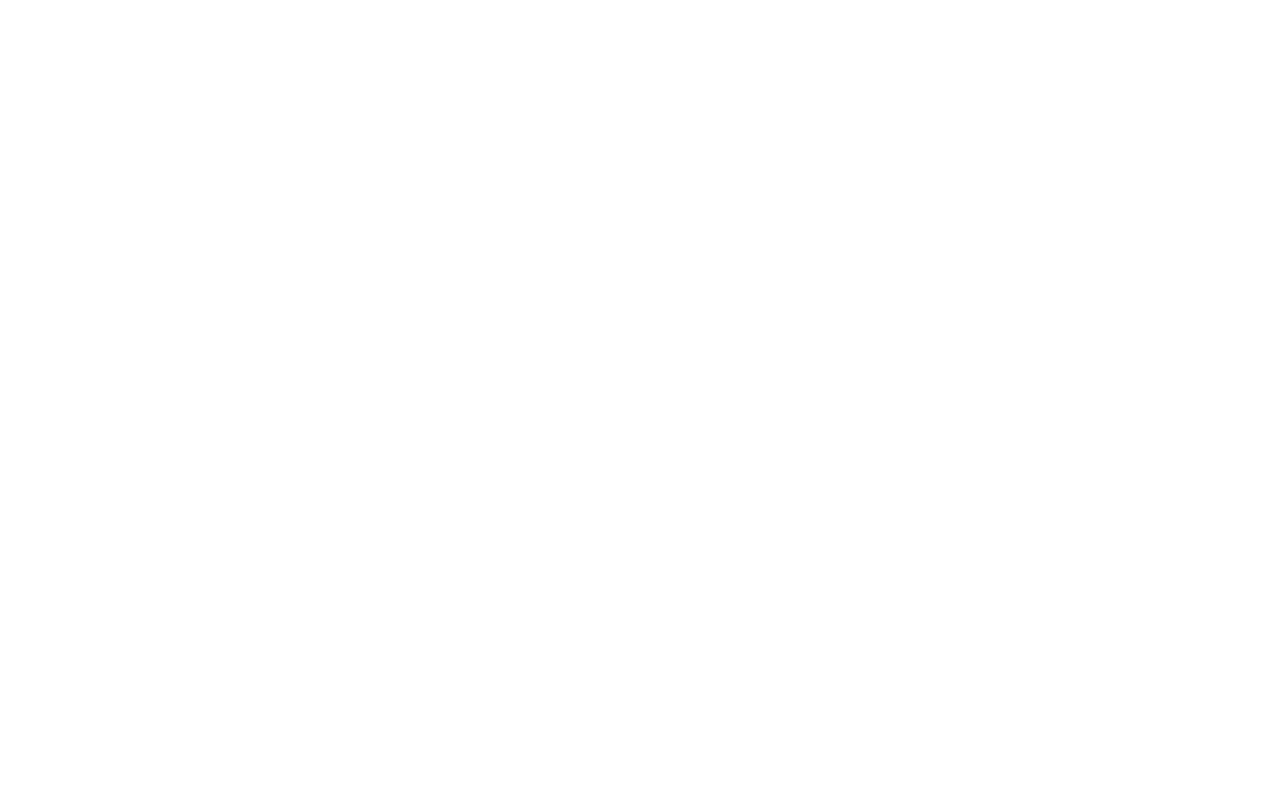
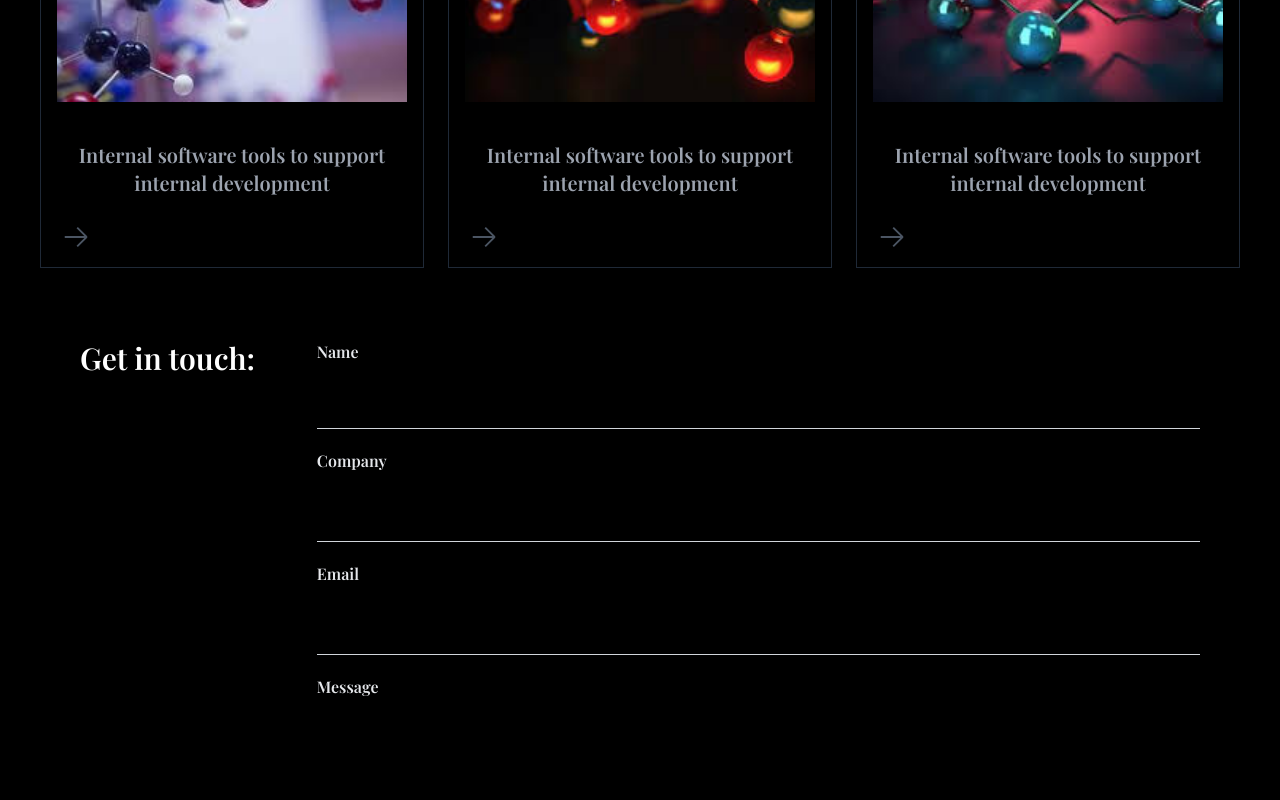
Before and after one commit to solomon-ojo/aortastudio, a React (Vite) app in the folder client/: page /client-stories in a window 1280 px wide. Shown: the part 4240-5040 px from the top of the page. Before the commit the page ends 2890 px from the top, so only its background shows below. Built offline with nearby package versions, Linux system fonts and the light colour scheme; a web font is replaced by a local one.

Commit message:
add client stories page

```diff
--- /dev/null
+++ b/client/src/components/ClientCard.jsx
@@ -0,0 +1,44 @@
+import React, { useState } from "react";
+import { VscArrowRight } from "react-icons/vsc";
+import { cards } from "../utils/card";
+
+const ClientCard = () => {
+  const [hoveredCardId, setHoveredCardId] = useState(null);
+
+  return (
+    <section className="w-full text-white py-8 pt-12">
+      <div className="w-full grid grid-cols-1 md:grid-cols-2 lg:grid-cols-3 gap-6  cursor-pointer">
+        {cards.map((card) => (
+          <div
+            key={card.id}
+            onMouseEnter={() => setHoveredCardId(card.id)}
+            onMouseLeave={() => setHoveredCardId(null)}
+            className="flex flex-col items-center justify-between h-[450px] bg-black hover:bg-orange-900/20 shadow-md border border-gray-800"
+          >
+            <img
+              src={card.image}
+              alt={card.title}
+              className="w-full h-2/3 object-cover p-4"
+              draggable={false}
+            />
+            <div className="p-2 text-center text-gray-400 text-xl font-semibold">
+              {card.title}
+            </div>
+            <div className="w-full pl-5 mb-4">
+              <VscArrowRight
+                size={30}
+                className={`transition-all duration-300 ease-in-out ${
+                  hoveredCardId === card.id
+                    ? "text-green-700 -rotate-45"
+                    : "text-gray-600"
+                }`}
+              />
+            </div>
+          </div>
+        ))}
+      </div>
+    </section>
+  );
+};
+
+export default ClientCard;
--- a/client/src/components/ClientServices.jsx
+++ b/client/src/components/ClientServices.jsx
@@ -2,6 +2,8 @@
 import Container from "./Container";
 import ServiceButtons from "./ServiceButtons";
 import { clientServices } from "../utils/activity";
+import ClientCard from "./ClientCard";
+import ContactSection from "./ContactSection";
 
 const ClientServices = () => {
   return (
@@ -13,6 +15,10 @@
               <ServiceButtons key={index} text={item} />
             ))}
           </div>
+
+          <ClientCard />
+
+          <ContactSection />
         </div>
       </Container>
     </section>
```
